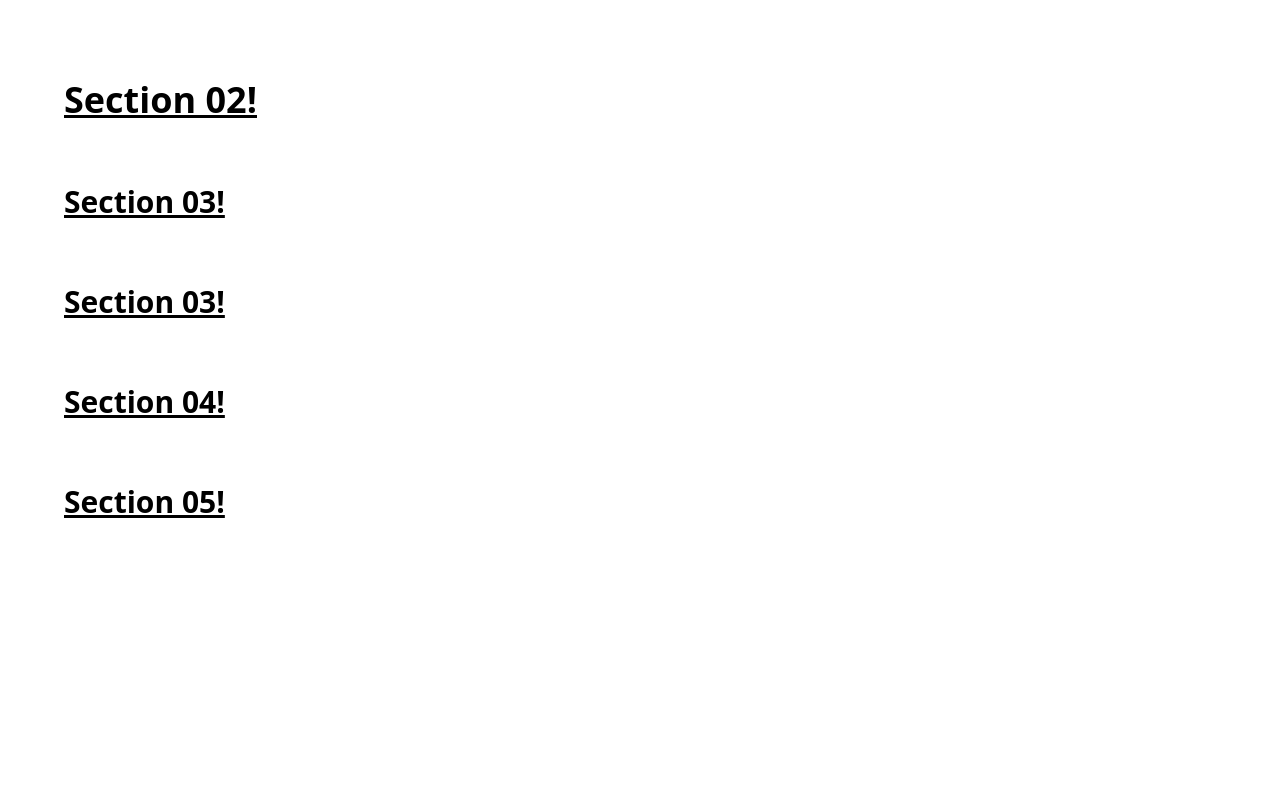
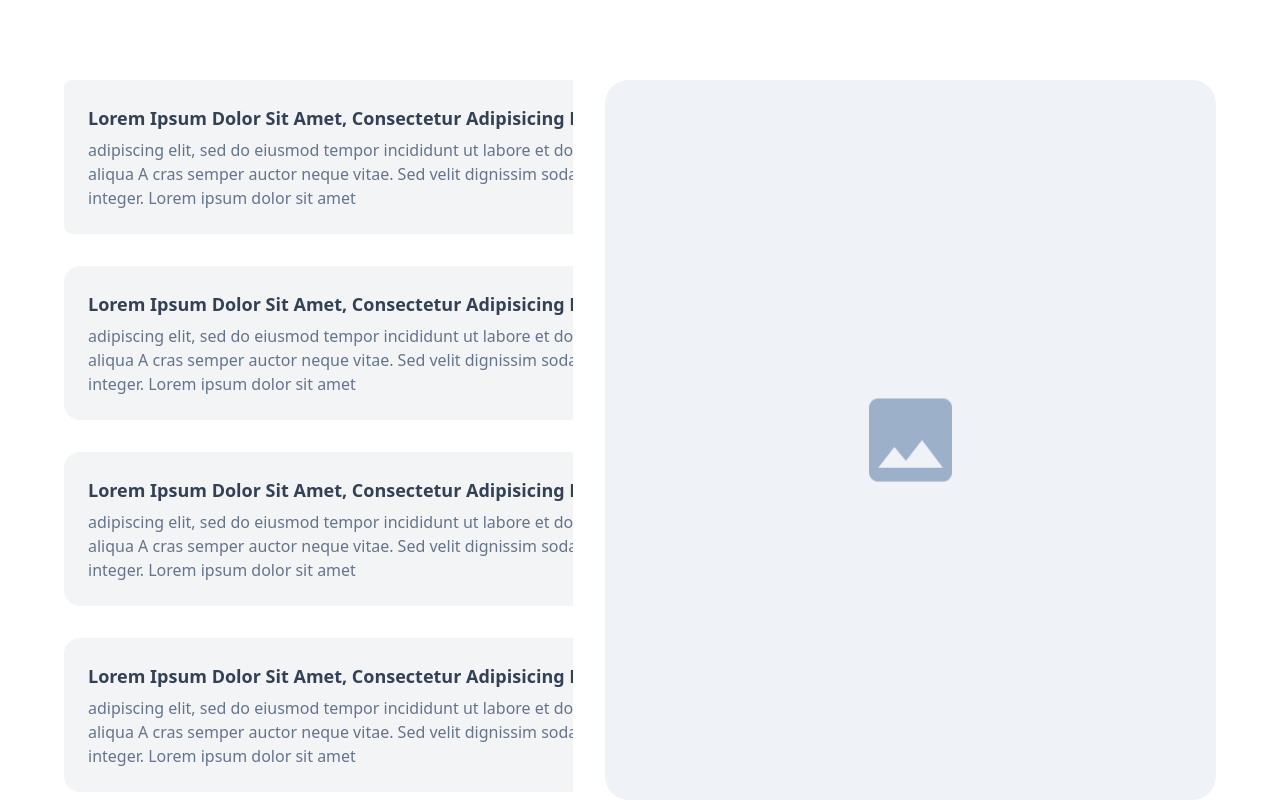
Before and after one commit to Justin-Bento/helping-hands, a Next.js app: page / in a window 1280 px wide. Shown: the part 1140-1940 px from the top of the page. Before the commit the page ends 1692 px from the top, so only its background shows below. Built offline with nearby package versions, Linux system fonts and the light colour scheme.

Commit message:
included next section

```diff
--- a/pages/index.tsx
+++ b/pages/index.tsx
@@ -65,7 +65,45 @@ export default function Home() {
         </section>
         {/* Section 01: Hero  */}
         <section className="px-16 py-8">
-          <h2 className="text-4xl font-bold underline">Section 02!</h2>
+          <div className="flex gap-8">
+            <div className="overflow-hidden flex flex-col gap-8">
+              <div className="w-[60rem]">
+                <div className="text-clip overflow-hidden	 rounded-lg bg-gray-100">
+                  <div className="px-4 py-5 sm:p-6">
+                    <p className="text-slate-700 font-semibold capitalize text-lg" aria-label="card-headline">Lorem ipsum dolor sit amet, consectetur adipisicing elit.</p>
+                    <p className="text-slate-500 mt-1.5 max-w-prose" aria-label="card-body">adipiscing elit, sed do eiusmod tempor incididunt ut labore et dolore magna aliqua A cras semper auctor neque vitae. Sed velit dignissim sodales ut eu sem integer. Lorem ipsum dolor sit amet</p>
+                  </div>
+                </div>
+              </div>
+              <div className="w-[60rem]">
+                <div className="text-clip overflow-hidden	 bg-gray-100 rounded-2xl">
+                  <div className="px-4 py-5 sm:p-6">
+                    <p className="text-slate-700 font-semibold capitalize text-lg" aria-label="card-headline">Lorem ipsum dolor sit amet, consectetur adipisicing elit.</p>
+                    <p className="text-slate-500 mt-1.5 max-w-prose" aria-label="card-body">adipiscing elit, sed do eiusmod tempor incididunt ut labore et dolore magna aliqua A cras semper auctor neque vitae. Sed velit dignissim sodales ut eu sem integer. Lorem ipsum dolor sit amet</p>
+                  </div>
+                </div>
+              </div>
+              <div className="w-[60rem]">
+                <div className="text-clip overflow-hidden	 bg-gray-100 rounded-2xl">
+                  <div className="px-4 py-5 sm:p-6">
+                    <p className="text-slate-700 font-semibold capitalize text-lg" aria-label="card-headline">Lorem ipsum dolor sit amet, consectetur adipisicing elit.</p>
+                    <p className="text-slate-500 mt-1.5 max-w-prose" aria-label="card-body">adipiscing elit, sed do eiusmod tempor incididunt ut labore et dolore magna aliqua A cras semper auctor neque vitae. Sed velit dignissim sodales ut eu sem integer. Lorem ipsum dolor sit amet</p>
+                  </div>
+                </div>
+              </div>
+              <div className="w-[60rem]">
+                <div className="text-clip overflow-hidden	 bg-gray-100 rounded-2xl">
+                  <div className="px-4 py-5 sm:p-6">
+                    <p className="text-slate-700 font-semibold capitalize text-lg" aria-label="card-headline">Lorem ipsum dolor sit amet, consectetur adipisicing elit.</p>
+                    <p className="text-slate-500 mt-1.5 max-w-prose" aria-label="card-body">adipiscing elit, sed do eiusmod tempor incididunt ut labore et dolore magna aliqua A cras semper auctor neque vitae. Sed velit dignissim sodales ut eu sem integer. Lorem ipsum dolor sit amet</p>
+                  </div>
+                </div>
+              </div>
+            </div>
+            <div className="relative h-[720px] columns-1 w-full">
+              <Image fill quality={40} src="/media/placeholder-image.png" alt="placeholder-image--hero" className="object-center object-cover rounded-3xl" />
+            </div>
+          </div>
         </section>
         {/* Section 01:  */}
         <section className="px-16 py-8">
```
